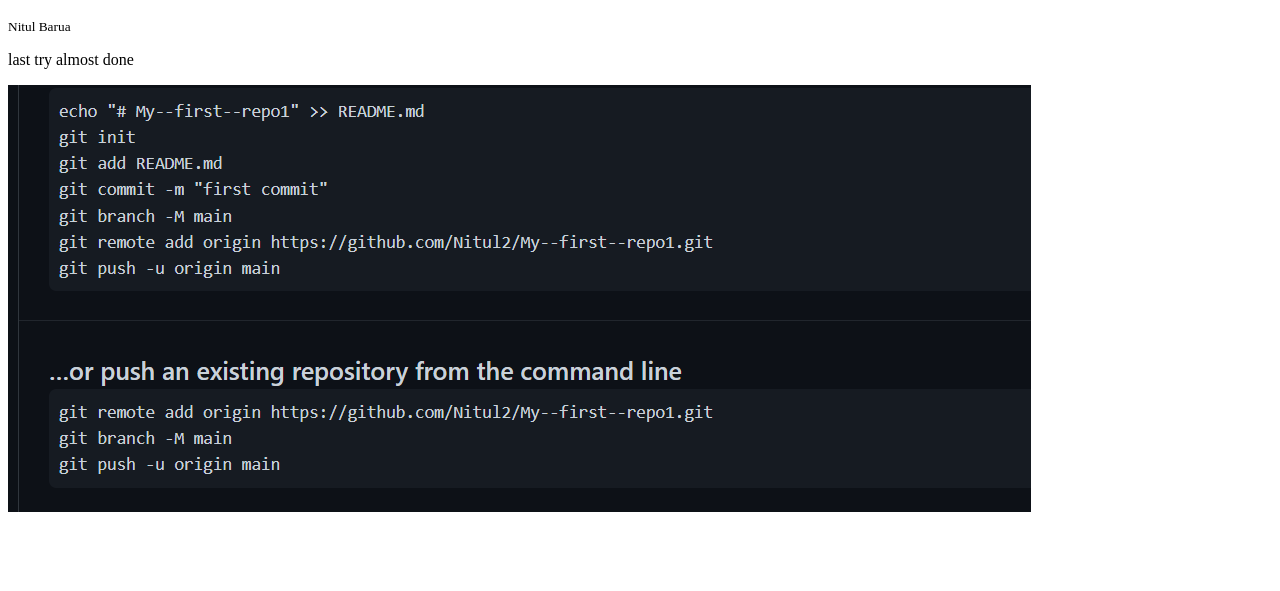
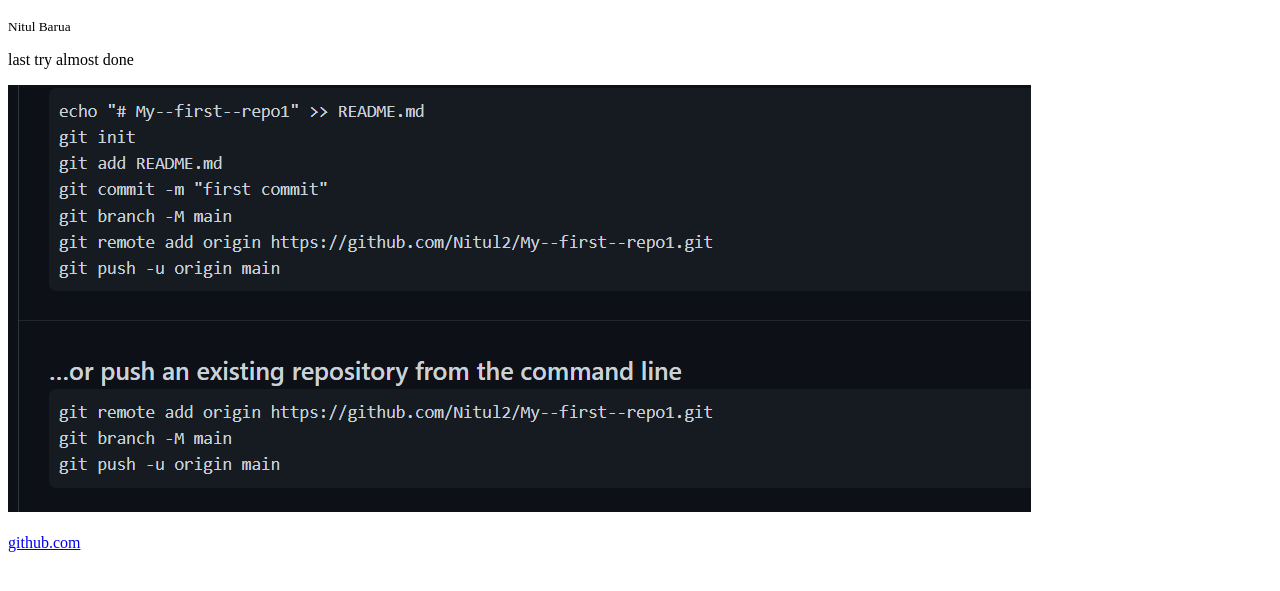
Before and after one commit to Nitul2/my-, a plain HTML site: page index.html in a window 1280 px wide. Shown: the part 137-728 px from the top of the page. Drawn offline with Linux system fonts and the light colour scheme.

Commit message:
push link

```diff
--- a/index.html
+++ b/index.html
@@ -19,6 +19,9 @@
     <h1> first last try</h1>
     <small>Nitul Barua</small>
     <p>last try almost done</p>
-    <img src="first .png" alt="short pic">
+    <img src="first .png" alt="short pic"><br><br>
+    <a href="https://github.com/Nitul2/my-/blob/main/index.html">github.com</a>
+
+
 </body>
 </html>
```
